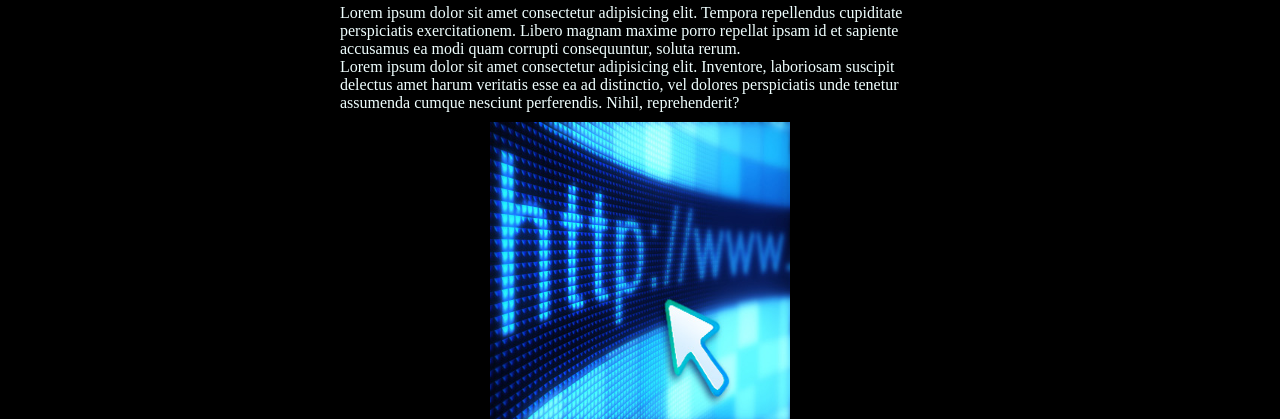
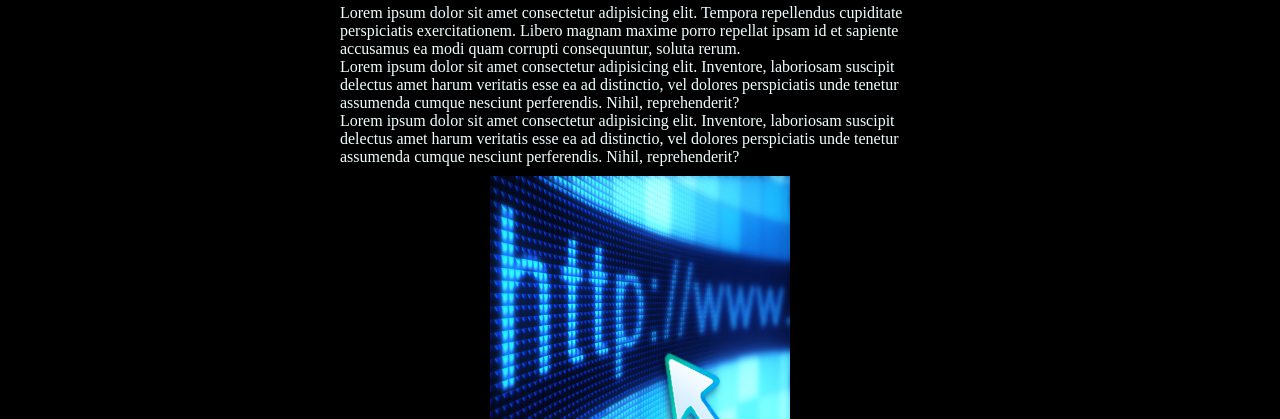
Before and after one commit to carlosPauli1/projeto1, a plain HTML site: page index.html in a window 1280 px wide. Shown: the part 28-447 px from the top of the page. Drawn offline with nearby package versions, Linux system fonts and the light colour scheme.

Commit message:
adicionado paragrafo

```diff
--- a/index.html
+++ b/index.html
@@ -18,6 +18,9 @@
             <p>
                 Lorem ipsum dolor sit amet consectetur adipisicing elit. Inventore, laboriosam suscipit delectus amet harum veritatis esse ea ad distinctio, vel dolores perspiciatis unde tenetur assumenda cumque nesciunt perferendis. Nihil, reprehenderit?
             </p>
+            <p>
+                Lorem ipsum dolor sit amet consectetur adipisicing elit. Inventore, laboriosam suscipit delectus amet harum veritatis esse ea ad distinctio, vel dolores perspiciatis unde tenetur assumenda cumque nesciunt perferendis. Nihil, reprehenderit?
+            </p>
         </div>
         <div class="container__img">
             <img src="./img/web.jpg" alt="imagem-da-web">
```
